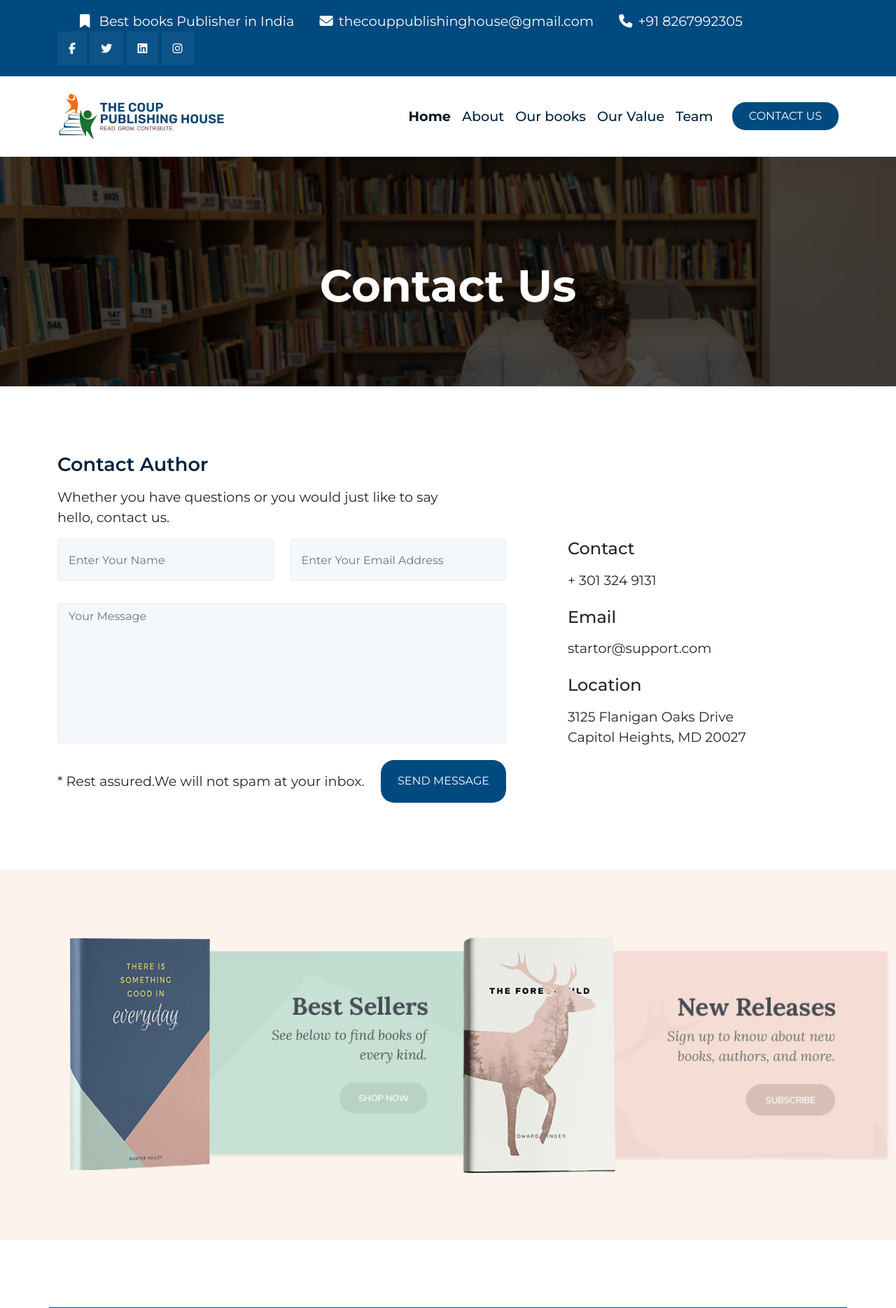
After one commit to vanshii22/Coup-Publisher-house, a PHP site: page /contact.php in a window 1280 px wide. The commit adds this page. Shown: the top 1869 px of the page at 70% size. Run offline with PHP 8.4, Linux system fonts and the light colour scheme; some libraries are stand-ins or nearby versions.

Commit message:
chnages in contact

```diff
--- a/assets/css/style.css
+++ b/assets/css/style.css
@@ -23,6 +23,10 @@
   --footer:#F1F1F1;
 
 
+}
+a{
+  text-decoration: none;
+  color: var(--text);
 }
 li{
     list-style-type: none;
@@ -730,6 +734,22 @@ li{
   height: 44vh;
   padding: 6rem 0rem;
 }
+ .contact-page{
+  background: url("../images/contact.png") !important;
+ background-size: cover;
+ background-position: center;
+
+  height: 41vh !important;
+  padding: 6rem 0rem;
+}
+.books{
+  background: url("../images/books.png") !important;
+  background-size: cover;
+  background-position: center;
+
+   height: 41vh !important;
+   padding: 6rem 0rem;
+}
 #breadcrumb .breadcrumb{
   display: flex;
   align-items: center;
@@ -790,8 +810,8 @@ li{
 }
 .about2-img{
  position: absolute;
-  bottom:50px;
-  left:510px;
+  bottom:3.5rem;
+  left:32rem;
 }
 .about-list{
     /* margin-top: 2.8rem; */
@@ -813,4 +833,69 @@ li{
 .about-heading h3{
   font-size: 1.7rem;
   font-weight: 600;
+  margin-top: 1rem;
 }
+#coup-section .btn{
+  border-radius: 1.2rem;
+  margin-left: 0rem;
+  background-color: var(--primary);
+  color: var(--text);
+  border: var(--primary);
+  padding: 0.5rem 1.5rem;
+  text-transform: uppercase;
+}
+
+/* Best seller */
+#bestseller{
+  padding: 6rem 0rem;
+  background-color: var(--banner);
+}
+
+/* Contact  */
+#contact{
+  padding: 6rem 0rem;
+}
+#contact p{
+  margin-top: 1rem;
+  font-size: 1.2rem;
+}
+#contact h2{
+  font-size: 1.7rem;
+  font-weight: 600;
+  color: var(--light);
+}
+#contact textarea{
+  margin-top: 2rem;
+  resize: none;
+  height: 200px;
+}
+
+#contact h4{
+  font-size: 1.5rem;
+}
+.contact-info-block h4 {
+  margin-bottom: 0px;
+  margin-left: 4rem;
+}
+.contact-info-block p{
+  margin-left: 4rem;
+}
+
+.contact-info-block i {
+  font-size: 40px;
+  margin-bottom: 20px;
+  display: block;
+  color: #cc302b;
+}
+
+.form-control {
+  border: 1px solid rgba(0, 0, 0, 0.04);
+  background: #F4F7FC;
+  height: 60px;
+  padding-left: 15px;
+}
+
+.form-control:focus, .form-control:hover {
+  border-color: #cc302b;
+  box-shadow: none;
+}
--- a/components/navbar.php
+++ b/components/navbar.php
@@ -29,13 +29,13 @@
             <div class="collapse navbar-collapse" id="navbarSupportedContent">
                 <ul class="navbar-nav ms-auto mb-2 mb-lg-0">
                     <li class="nav-item">
-                        <a class="nav-link active" aria-current="page" href="#">Home</a>
+                        <a class="nav-link active" aria-current="page" href="index.php">Home</a>
                     </li>
                     <li class="nav-item">
-                        <a class="nav-link" href="#">About</a>
+                        <a class="nav-link" href="about.php">About</a>
                     </li>
                     <li class="nav-item">
-                        <a class="nav-link" href="#">Our books</a>
+                        <a class="nav-link" href="books.php">Our books</a>
                     </li>
                     <li class="nav-item">
                         <a class="nav-link" href="#">Our Value</a>
--- /dev/null
+++ b/contact.php
@@ -0,0 +1,130 @@
+ <!-- Navbar start -->
+ <?php include_once 'components/navbar.php'; ?>
+  <!-- Navbar end -->
+   <!-- breadcrumbt start -->
+<section id="breadcrumb" class="contact-page">
+    <nav aria-label="breadcrumb">
+        <ol class="breadcrumb">
+            <li class="breadcrumb-item active" aria-current="page"><a href="">Contact Us</a></li>
+        </ol>
+    </nav>
+</section>
+<!-- breadcrumb end -->
+ <!-- Contact -->
+ <section class="section contact " id="contact">
+    <div class="container">
+        <div class="row">
+            <div class="col-md-12 col-lg-6">
+               <div class="section-heading">
+                    <h2 class="mb-2 text-lg">Contact Author</h2>
+                    <p>Whether you have questions or you would just like to say hello, contact
+                    us.</p>
+               </div>
+            </div>
+        </div> <!-- / .row -->
+
+        <div class="row">
+            <div class="col-lg-7 col-sm-12 pr-5 col-md-8">
+                <form class="contact__form form-row contact-form " method="post" action="https://pxelcode.com/tf-db/treaser-demo/treaser/mail.php" id="contactForm">
+                     <div class="row">
+                        <div class="col-12">
+                            <div class="alert alert-success contact__msg" style="display: none" role="alert">
+                                Your message was sent successfully.
+                            </div>
+                        </div>
+                    </div>
+
+                    <div class="row">
+                        <div class="col-lg-6">
+                            <div class="form-group">
+                                <input type="text" id="name" name="name" class="form-control" placeholder="Enter Your Name">
+                            </div>
+                        </div>
+
+                        <div class="col-lg-6">
+                            <div class="form-group">
+                                <input type="text" name="email" id="email" class="form-control" placeholder="Enter Your Email Address">
+                            </div>
+                        </div>
+                        <div class="col-lg-12">
+                            <div class="form-group">
+                                <textarea id="message" name="message" cols="30" rows="6" class="form-control" placeholder="Your Message"></textarea>
+                            </div>
+                        </div>
+                    </div>
+
+                    <div class="col-lg-12">
+                        <div class="d-lg-flex justify-content-between mt-4">
+                            <p>* Rest assured.We will not spam at your inbox.</p>
+                            <input id="submit" name="submit" type="submit" class="btn btn-main btn-rounded" value="Send Message">
+                        </div>
+                    </div>
+                </form>
+            </div>
+
+            <div class="col-lg-4 col-sm-12 col-md-4">
+                <div class="contact-info-block mb-4 mt-5 mt-lg-0 mt-md-0">
+                    <h4 class="mb-2">Contact</h4>
+                    <p>+ 301 324 9131 </p>
+                </div>
+
+                <div class="contact-info-block mb-4">
+                    <h4 class="mb-2">Email</h4>
+                    <p>startor@support.com</p>
+                </div>
+
+                <div class="contact-info-block mb-4">
+                    <h4 class="mb-2">Location</h4>
+                    <p>3125 Flanigan Oaks Drive
+                    Capitol Heights, MD 20027</p>
+                </div>
+            </div>
+        </div>
+    </div>
+</section>
+  <!-- Contact end -->
+ <!-- Seller Section -->
+  <section id="bestseller">
+    <div class="container">
+        <div class="row">
+            <div class="col-lg-6">
+                <img src="assets/images/section3contact.png" alt="img1">
+            </div>
+            <div class="col-lg-6">
+                <img src="assets/images/contactsec3-2.png" alt="img2">
+            </div>
+        </div>
+    </div>
+
+  </section>
+  <!-- Seller Section End-->
+   <!-- Newsletter section -->
+  <section id="newsletter">
+      <div class="container">
+          <div class="row">
+              <div class="col-lg-7 col-sm-12 col-md-6">
+                  <div class="newsletter-content">
+                      <span class="subtitle">NEWSLETTER TO GET IN TOUCH</span>
+                      <h3>
+                          Stay With Us
+                      </h3>
+                      <p class="mb-3 mt-4">Subscribe to our newsletters now and stay up-to-date with new collections,
+                          the latest lookbooks and exclusive offers.</p>
+
+                      <div class="btn-container">
+                          <input type="email" name="" id="email" placeholder="Enter Email address">
+                          <a href="#" target="_blank" class="btn btn-main-2 ml-0 ml-lg-2 ">Subscribe</a>
+                      </div>
+                  </div>
+              </div>
+              <div class="col-lg-5 col-md-6">
+                  <div class="newsletter-img">
+                      <img src="assets/images/newsletter.png" alt="" class="img-fluid w-100">
+                  </div>
+              </div>
+          </div>
+      </div>
+</section>
+  <!-- section end -->
+  <!-- Footer -->
+  <?php include_once 'components/footer.php'; ?>
--- a/index.php
+++ b/index.php
@@ -389,7 +389,7 @@
   </section>
   <!-- section end -->
   <!-- Newsletter section -->
-  <div id="newsletter">
+  <section id="newsletter">
       <div class="container">
           <div class="row">
               <div class="col-lg-7 col-sm-12 col-md-6">
@@ -414,7 +414,7 @@
               </div>
           </div>
       </div>
-  </div>
+</section>
   <!-- section end -->
   <!-- Footer -->
   <?php include_once 'components/footer.php'; ?>
```
Also changed, not shown: about.php (+5 -113 lines), books.php (added, +100 -0 lines), assets/images/books.png (added), assets/images/contact.png (added), assets/images/contactsec3-2.png (added), assets/images/section3contact.png (added).
